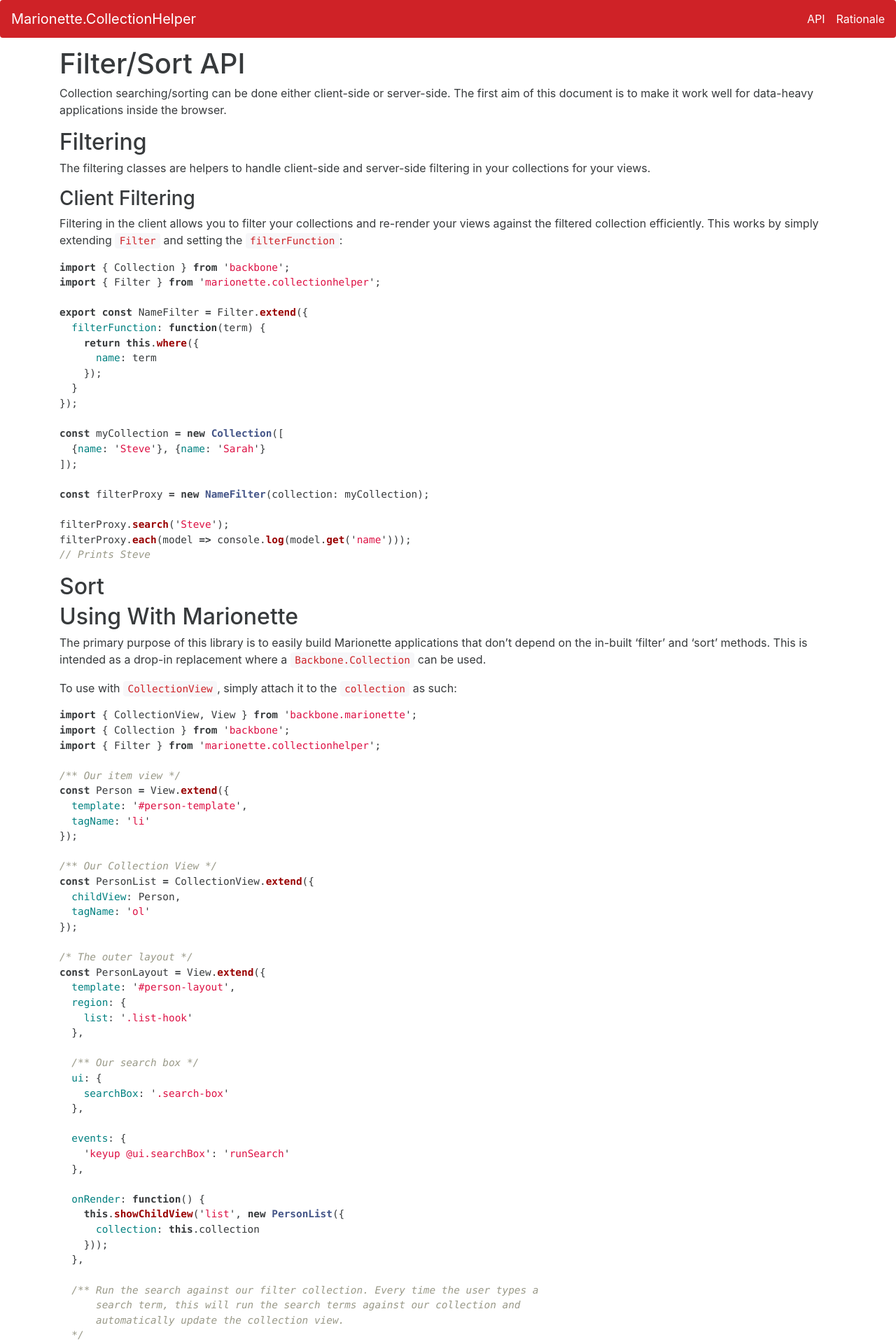
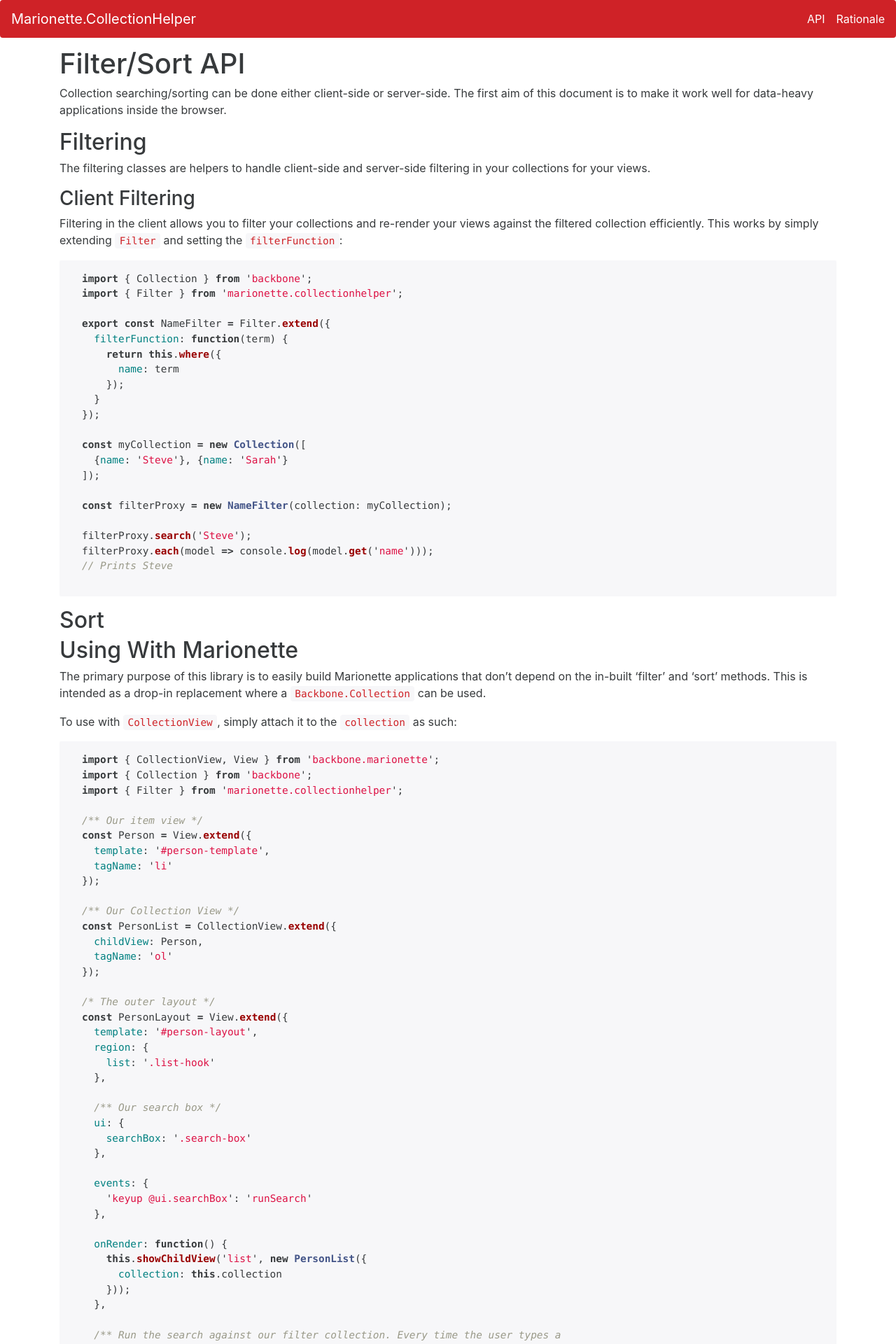
Before and after one commit to scott-w/marionette.collectionhelper, a Jekyll site: the page built from docs/api.md, in a window 1280 px wide. Shown: the top 1920 px of the page at 70% size. Built offline with Jekyll 4.4.1, drawn with Linux system fonts in a browser that asks for light colours.

Commit message:
Added highlighting to all pages

````diff
--- a/docs/api.md
+++ b/docs/api.md
@@ -21,7 +21,7 @@
 views against the filtered collection efficiently. This works by simply
 extending `Filter` and setting the `filterFunction`:
 
-```javascript
+{% highlight js %}
 import { Collection } from 'backbone';
 import { Filter } from 'marionette.collectionhelper';
 
@@ -42,7 +42,7 @@
 filterProxy.search('Steve');
 filterProxy.each(model => console.log(model.get('name')));
 // Prints Steve
-```
+{% endhighlight %}
 
 ## Sort
 
@@ -54,7 +54,7 @@
 
 To use with `CollectionView`, simply attach it to the `collection` as such:
 
-```javascript
+{% highlight js %}
 import { CollectionView, View } from 'backbone.marionette';
 import { Collection } from 'backbone';
 import { Filter } from 'marionette.collectionhelper';
@@ -126,7 +126,7 @@
 
 /** Fake render - in a real application, we'd just use showChildView */
 personView.render();
-```
+{% endhighlight %}
 
 This example sets up a basic filtering setup. One of the key advantages of using
 this `Filter` over the Marionette built-in `filter` is that you can share this
````
Also changed, not shown: docs/rationale.md (+2 -2 lines).
